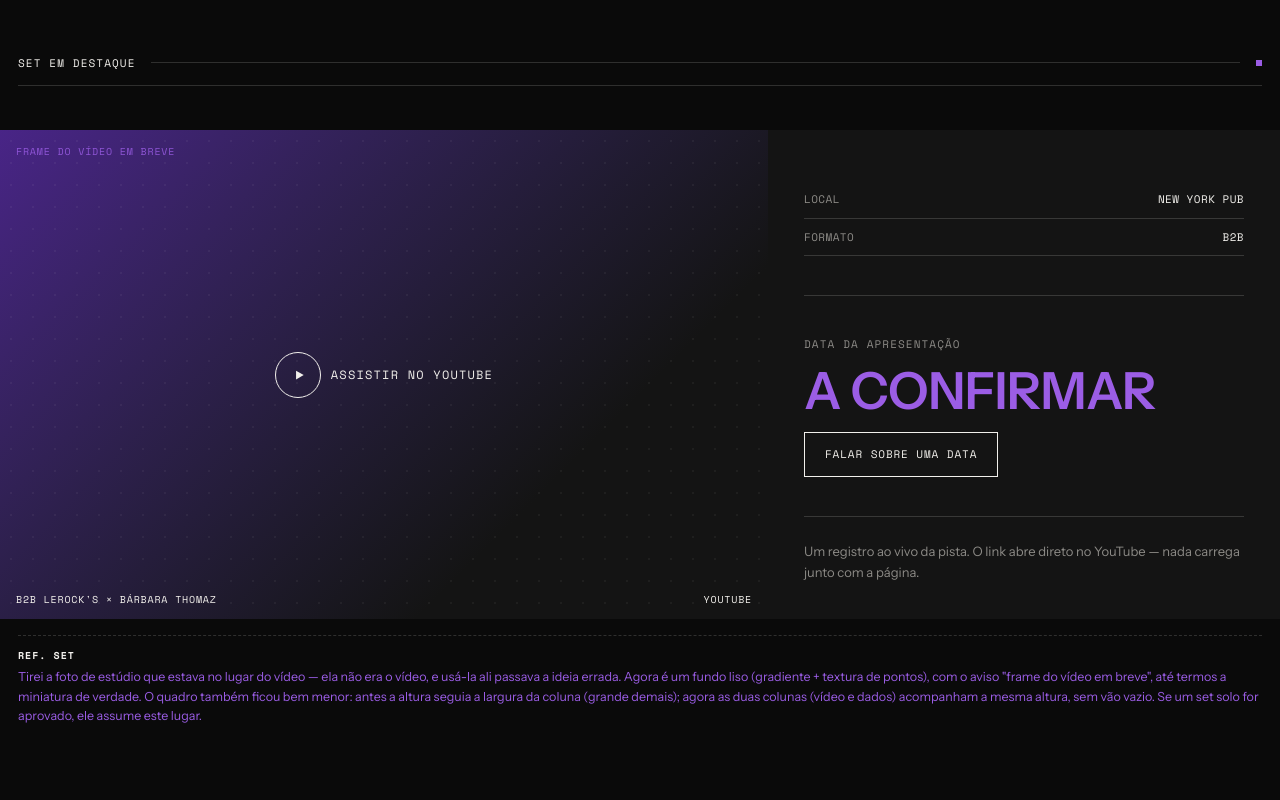
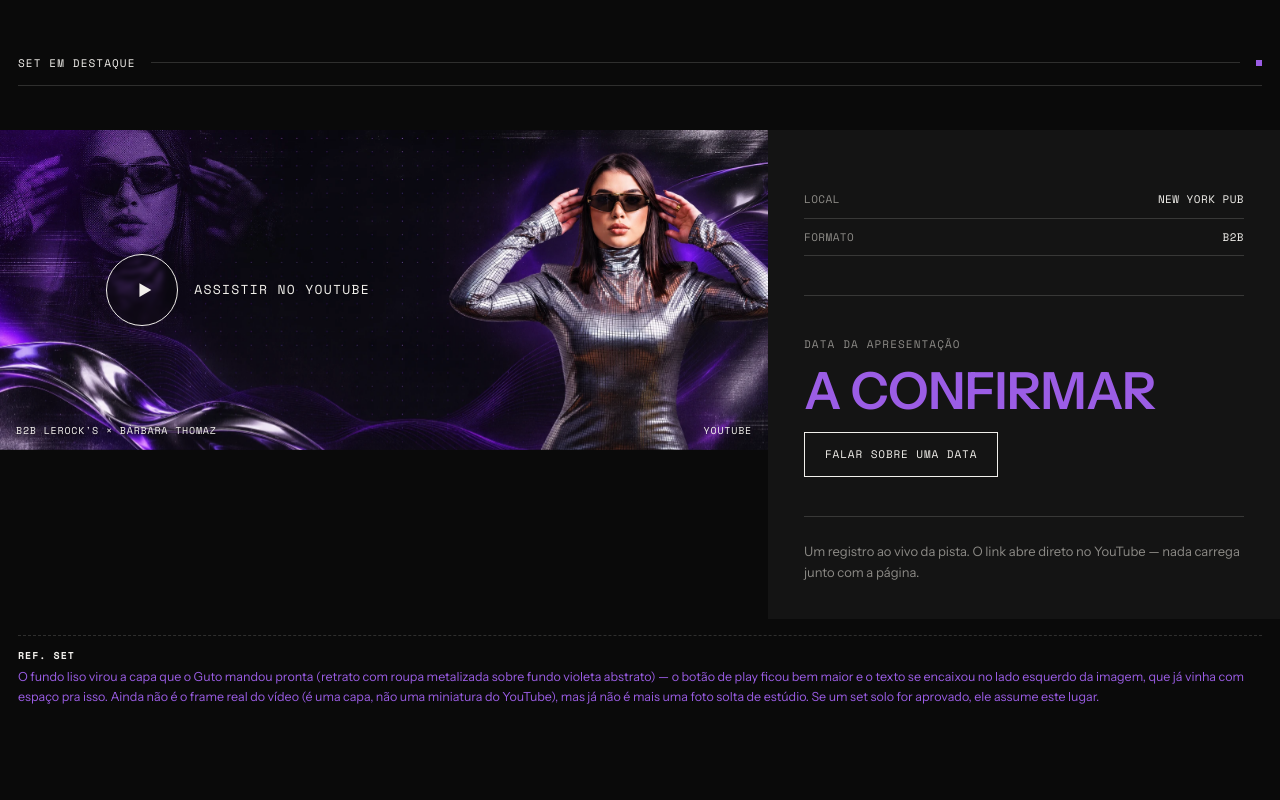
Before and after one commit to thesign-studio/barbara-thomaz, a plain HTML site: page index.html in a window 1280 px wide. Shown: the part 2300-3100 px from the top of the page. Drawn offline with nearby package versions, Linux system fonts and the light colour scheme.

Commit message:
Set em destaque ganha a capa que o Guto mandou + selo circular no rodapé
Dois pedidos na mesma leva:

1. Capa do set: trocado o fundo liso (gradiente + pontos) pela
   imagem que o Guto enviou (retrato com roupa metalizada sobre
   fundo violeta abstrato) — já veio com espaço vazio do lado
   esquerdo, perfeito pro texto. Botão de play bem maior (46px →
   72px), texto com sombra pra garantir leitura sobre a foto. Zoom
   sutil no hover.

2. Selo circular no fim da página: inspirado no efeito do rodapé
   da Offform (texto repetido em círculo), mas original — usa
   "Bárbara Thomaz · Melodic Techno" no lugar do nome deles, feito
   com SVG <textPath> em volta de um círculo, girando devagar
   (20s/volta), parado se prefers-reduced-motion. Um ponto violeta
   no centro.

Co-Authored-By: Claude Sonnet 5 <noreply@anthropic.com>

```diff
--- a/index.html
+++ b/index.html
@@ -135,15 +135,16 @@ section.panel{padding-block:clamp(48px,7vw,84px)}
 
 /* ---------- 03 SET EM DESTAQUE ---------- */
 .feature{display:grid;grid-template-columns:1.5fr 1fr;gap:0;margin-top:clamp(28px,4vw,44px)}
-.player{position:relative;display:block;min-height:280px;overflow:hidden;text-decoration:none;background:linear-gradient(135deg,color-mix(in srgb,var(--violet) 55%,var(--ink)),var(--ink-2) 72%)}
-.player::before{content:"";position:absolute;inset:0;background-image:radial-gradient(color-mix(in srgb,var(--paper) 10%,transparent) 1px,transparent 1px);background-size:22px 22px;opacity:.5}
-.player .tag{position:absolute;left:0;bottom:0;z-index:2;display:flex;justify-content:space-between;width:100%;padding:12px 16px;font-family:var(--mono);font-size:10px;letter-spacing:.08em;text-transform:uppercase}
-.player .soon{position:absolute;top:14px;left:16px;z-index:2;font-size:10px;letter-spacing:.08em;text-transform:uppercase;color:var(--violet-2);opacity:.85}
-.player .play{position:relative;z-index:2;height:100%;display:flex;align-items:center;justify-content:center;gap:10px;font-family:var(--mono);font-size:12px;letter-spacing:.1em;text-transform:uppercase}
-.player .play i{width:46px;height:46px;border:1px solid var(--paper);border-radius:50%;display:grid;place-items:center;transition:background var(--dur-q) var(--ease),color var(--dur-q) var(--ease),transform var(--dur-q) var(--ease);will-change:transform}
+.player{position:relative;display:block;aspect-ratio:12/5;min-height:300px;overflow:hidden;text-decoration:none;background:var(--ink-2)}
+.player .cover{position:absolute;inset:0;width:100%;height:100%;object-fit:cover;object-position:60% 50%;transition:transform var(--dur-l) var(--ease);will-change:transform}
+.player:hover .cover{transform:scale(1.03)}
+.player::before{content:"";position:absolute;inset:0;background:linear-gradient(90deg,rgba(0,0,0,.55) 0%,rgba(0,0,0,.08) 46%,transparent 62%)}
+.player .tag{position:absolute;left:0;bottom:0;z-index:2;display:flex;justify-content:space-between;width:100%;padding:12px 16px;font-family:var(--mono);font-size:10px;letter-spacing:.08em;text-transform:uppercase;text-shadow:0 1px 4px rgba(0,0,0,.6)}
+.player .play{position:relative;z-index:2;height:100%;width:62%;display:flex;align-items:center;justify-content:center;gap:16px;font-family:var(--mono);font-size:13px;letter-spacing:.1em;text-transform:uppercase;text-shadow:0 1px 4px rgba(0,0,0,.5)}
+.player .play i{width:72px;height:72px;border:1.5px solid var(--paper);border-radius:50%;display:grid;place-items:center;background:color-mix(in srgb,var(--ink) 35%,transparent);backdrop-filter:blur(2px);transition:background var(--dur-q) var(--ease),color var(--dur-q) var(--ease),transform var(--dur-q) var(--ease);will-change:transform}
 .player:hover .play i{transform:scale(1.07)}
 .player:hover .play i{background:var(--paper);color:var(--ink)}
-.player .play svg{width:14px;height:14px;margin-left:2px}
+.player .play svg{width:22px;height:22px;margin-left:3px}
 .feature-info{background:var(--ink-2);padding:clamp(22px,3vw,36px);display:flex;flex-direction:column;gap:24px}
 .date-call{flex:1;display:flex;flex-direction:column;justify-content:center;gap:12px;border-block:1px solid var(--line);padding-block:clamp(20px,4vw,40px)}
 .date-call .eyebrow{color:var(--mute)}
@@ -232,6 +233,14 @@ dialog img{max-height:82vh;width:auto;margin-inline:auto}
 .social-list a{text-decoration:none;display:flex;justify-content:space-between;padding-bottom:10px;border-bottom:1px solid var(--line);color:var(--paper);opacity:.8;transition:opacity var(--dur-q) var(--ease)}
 .social-list a:hover{opacity:1}
 @media (max-width:860px){.book-grid{grid-template-columns:1fr}}
+
+/* ---------- selo circular, no final da página ---------- */
+.stamp{display:flex;justify-content:center;align-items:center;position:relative;padding-block:clamp(28px,5vw,48px);background:var(--ink)}
+.stamp svg{width:min(42vw,210px);height:auto;animation:spin 20s linear infinite}
+.stamp text{font-family:var(--mono);font-size:11.5px;letter-spacing:.05em;text-transform:uppercase;fill:var(--mute)}
+.stamp-dot{position:absolute;width:7px;height:7px;border-radius:50%;background:var(--violet-2)}
+@keyframes spin{to{transform:rotate(360deg)}}
+@media (prefers-reduced-motion:reduce){.stamp svg{animation:none}}
 
 /* ---------- rodapé ---------- */
 footer{border-top:1px solid var(--line);padding-block:28px calc(28px + env(safe-area-inset-bottom,0px))}
@@ -362,8 +371,8 @@ body.notes .note{display:block}
     </div>
       <div class="feature">
         <a class="player" href="https://www.youtube.com/channel/UC15enO2mcWiVxrmDQAjMnCQ" target="_blank" rel="noopener" id="set-t">
+          <img class="cover" src="img/set-cover.webp" alt="Capa do set, retrato de Bárbara Thomaz com roupa metalizada sobre fundo violeta abstrato">
           <span class="play"><i aria-hidden="true"><svg viewBox="0 0 24 24" fill="currentColor"><path d="M7 4.5v15l13-7.5z"/></svg></i>Assistir no YouTube</span>
-          <span class="soon mn">Frame do vídeo em breve</span>
           <span class="tag mn"><span>B2B Lerock's × Bárbara Thomaz</span><span>YouTube</span></span>
         </a>
         <div class="feature-info">
@@ -379,7 +388,7 @@ body.notes .note{display:block}
           <p style="font-size:13px;color:var(--mute);line-height:1.6">Um registro ao vivo da pista. O link abre direto no YouTube — nada carrega junto com a página.</p>
         </div>
       </div>
-      <div class="gx"><div class="note"><b>Ref. set</b>Tirei a foto de estúdio que estava no lugar do vídeo — ela não era o vídeo, e usá-la ali passava a ideia errada. Agora é um fundo liso (gradiente + textura de pontos), com o aviso "frame do vídeo em breve", até termos a miniatura de verdade. O quadro também ficou bem menor: antes a altura seguia a largura da coluna (grande demais); agora as duas colunas (vídeo e dados) acompanham a mesma altura, sem vão vazio. Se um set solo for aprovado, ele assume este lugar.</div></div>
+      <div class="gx"><div class="note"><b>Ref. set</b>O fundo liso virou a capa que o Guto mandou pronta (retrato com roupa metalizada sobre fundo violeta abstrato) — o botão de play ficou bem maior e o texto se encaixou no lado esquerdo da imagem, que já vinha com espaço pra isso. Ainda não é o frame real do vídeo (é uma capa, não uma miniatura do YouTube), mas já não é mais uma foto solta de estúdio. Se um set solo for aprovado, ele assume este lugar.</div></div>
   </section>
 
   <!-- 05 GALERIA -->
@@ -430,6 +439,14 @@ body.notes .note{display:block}
     </div>
   </section>
 </main>
+
+<div class="stamp" aria-hidden="true">
+  <svg viewBox="0 0 200 200">
+    <defs><path id="stampPath" d="M100,100 m-80,0 a80,80 0 1,1 160,0 a80,80 0 1,1 -160,0"></path></defs>
+    <text><textPath href="#stampPath" startOffset="0%">Bárbara Thomaz · Melodic Techno · Bárbara Thomaz · Melodic Techno · </textPath></text>
+  </svg>
+  <span class="stamp-dot"></span>
+</div>
 
 <footer>
   <div class="gx row">
```
Also changed, not shown: img/set-cover.webp (added).
